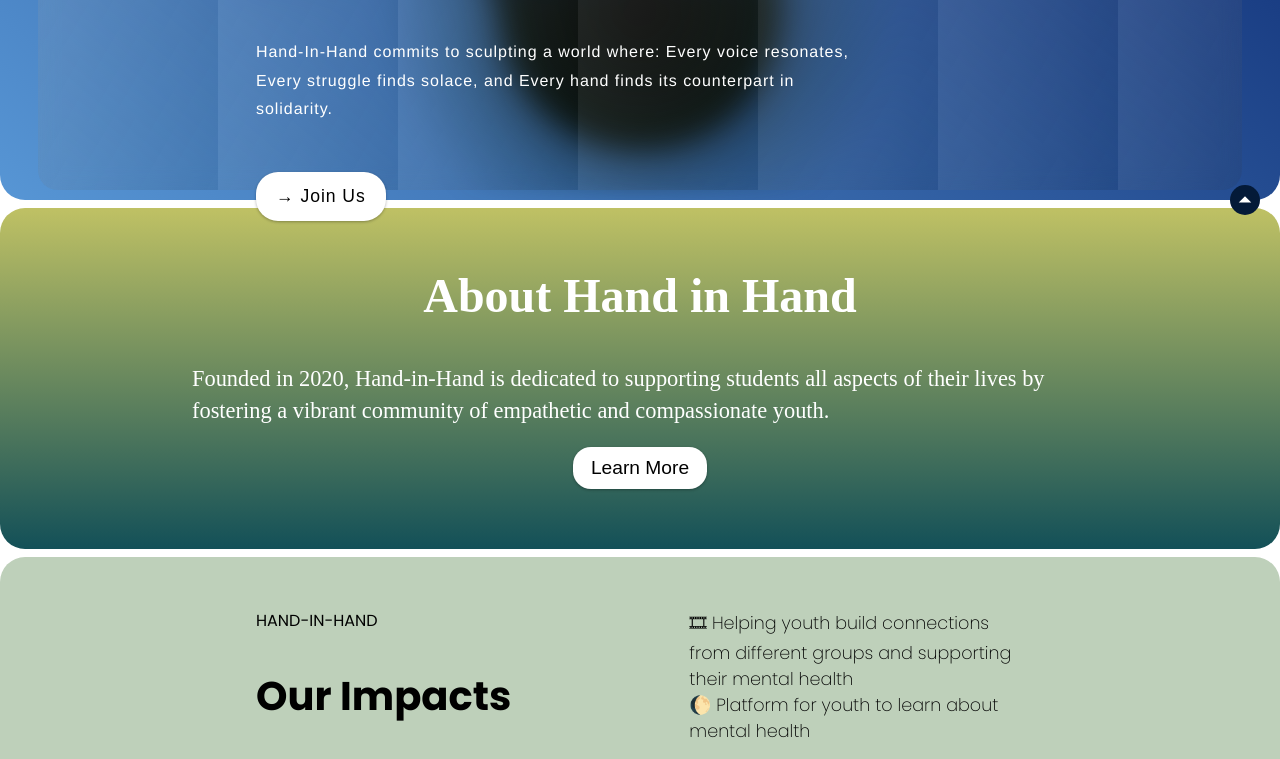
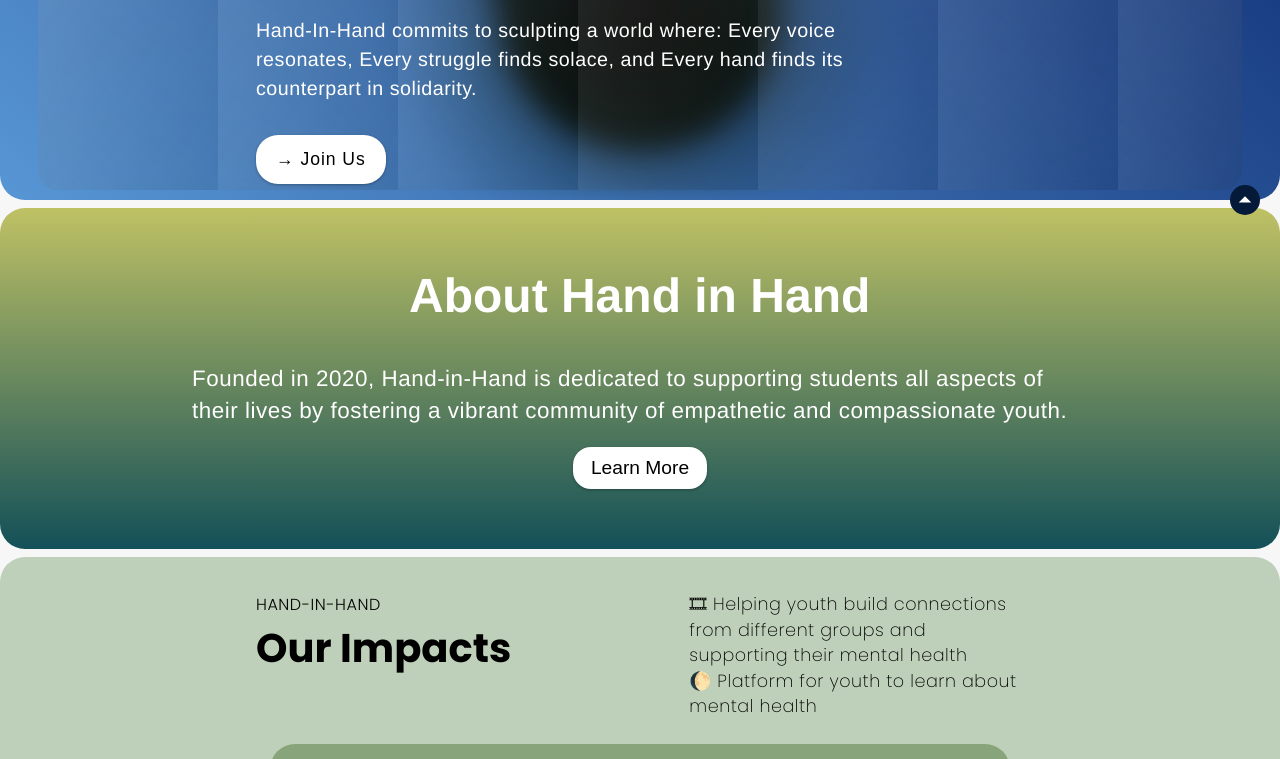
Before and after one commit to Ericzhou-ez/HandinHandWebsite, a website: page index.html in a window 1280 px wide. Shown: the part 545-1304 px from the top of the page. Drawn offline with Linux system fonts and the light colour scheme.

Commit message:
Update index.html

```diff
--- a/index.html
+++ b/index.html
@@ -6,7 +6,8 @@
    <!-- Favicon -->
    <link rel="preload" href="image/logo.png" type="image/x-icon" as="image">
 
-   <link rel="proload" href="css/style.css" as="stylesheet">
+   <link rel="proload" href="css/style.css" as="stylesheet" onload="this.onload=null;this.rel='stylesheet'">
+   <link rel="stylesheet" href="css/style.css">
    <link rel="stylesheet" href="css/footer.css">
    <link rel="stylesheet" href="css/bubble.css">
 
```
